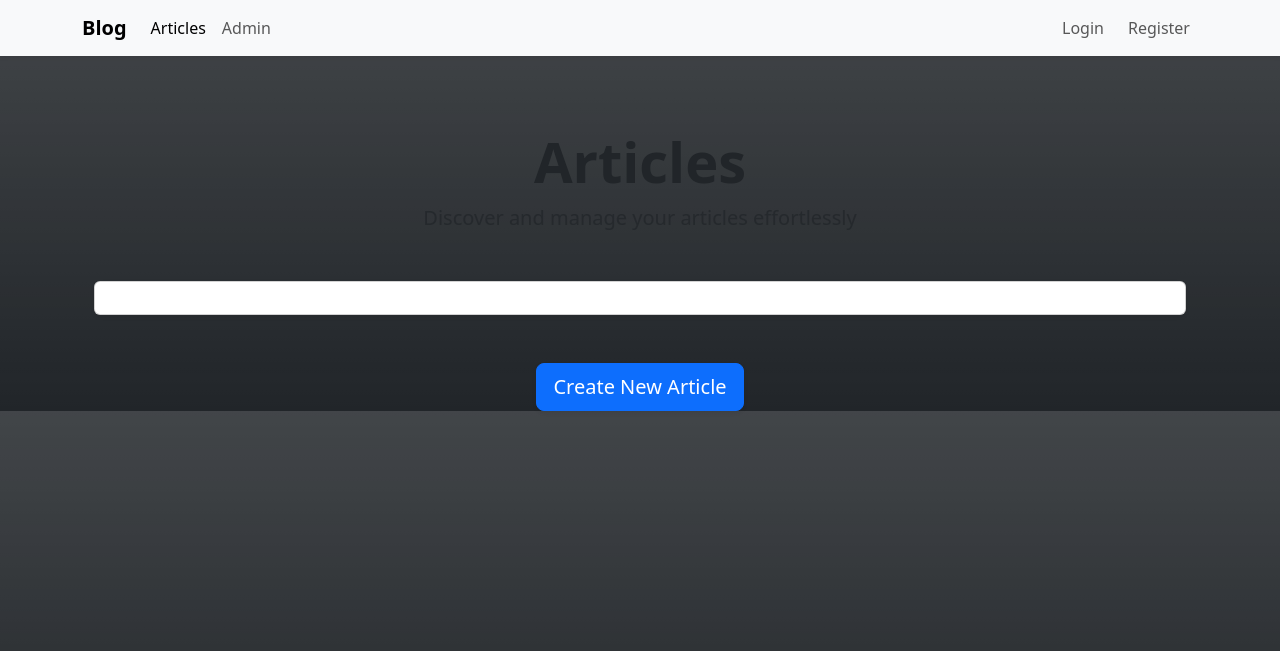
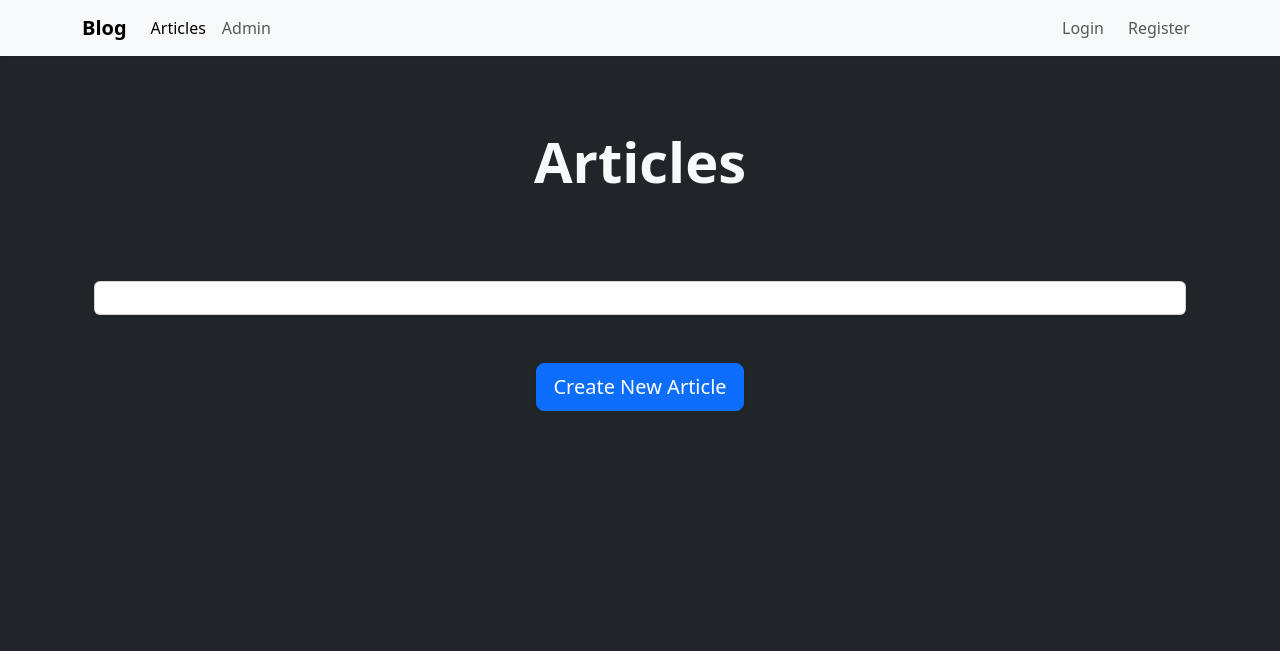
Before and after one commit to Pierrot69280/blogDjango, a Django app: page / in a window 1280 px wide. Shown: the top 651 px of the page. Run offline with Django 5.2, Linux system fonts and the light colour scheme; data that the repository does not hold is empty; some libraries are stand-ins or nearby versions.

Commit message:
style x2

```diff
--- a/website/templates/website/articles/index.html
+++ b/website/templates/website/articles/index.html
@@ -5,7 +5,7 @@
 {% block content %}
 <div class="container mt-5">
     <div class="text-center mb-5">
-        <h1 class="display-4 fw-bold">Articles</h1>
+        <h1 class="display-4 fw-bold text-light">Articles</h1>
         <p class="lead text-muted">Discover and manage your articles effortlessly</p>
     </div>
 
--- a/website/templates/website/base.html
+++ b/website/templates/website/base.html
@@ -10,7 +10,7 @@
     {% bootstrap_javascript %}
 </head>
 
-<body class="bg-dark bg-gradient">
+<body class="bg-dark">
 
     <nav class="navbar navbar-expand-lg navbar-light bg-light mb-4 shadow-sm">
         <div class="container">
```
